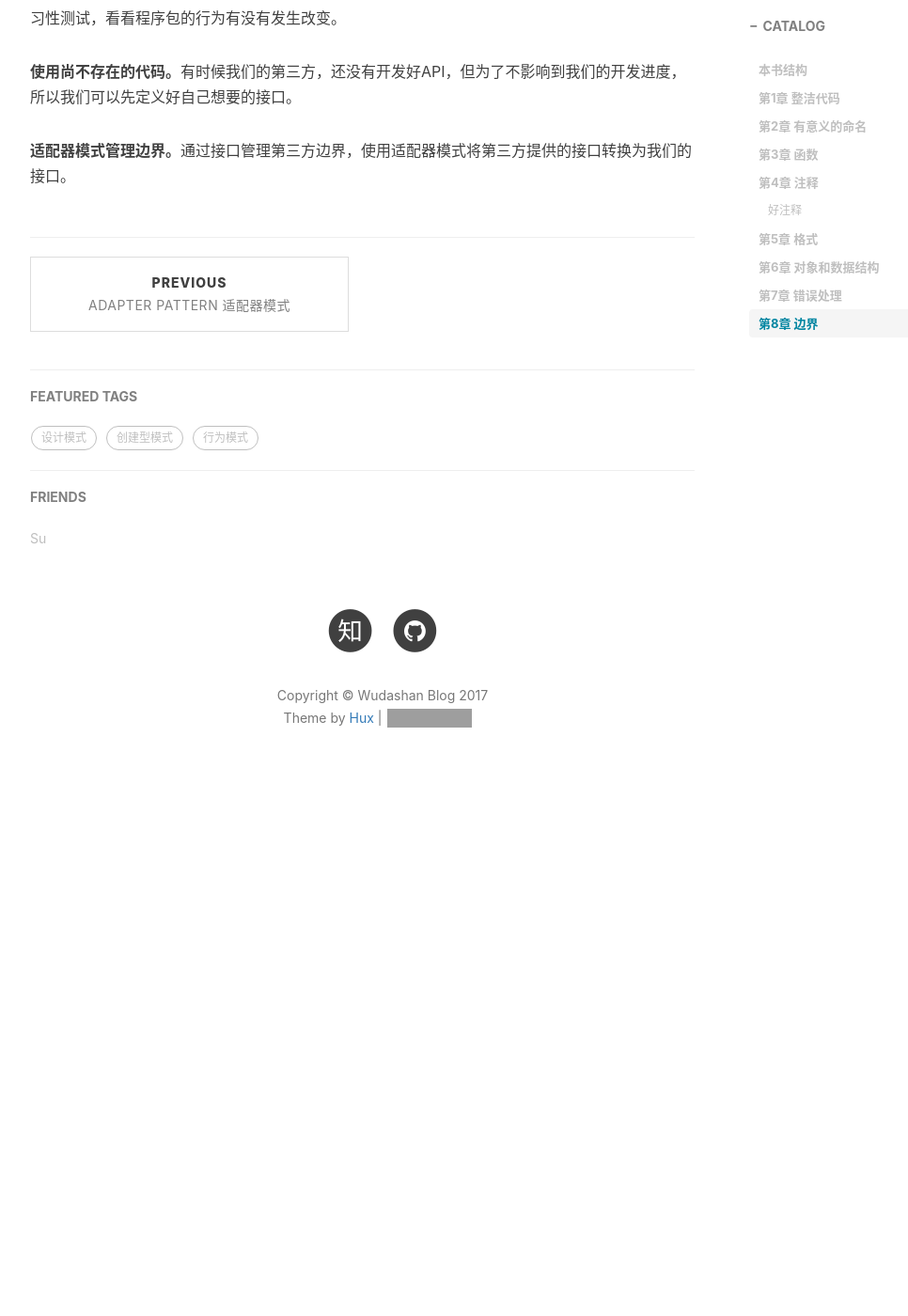
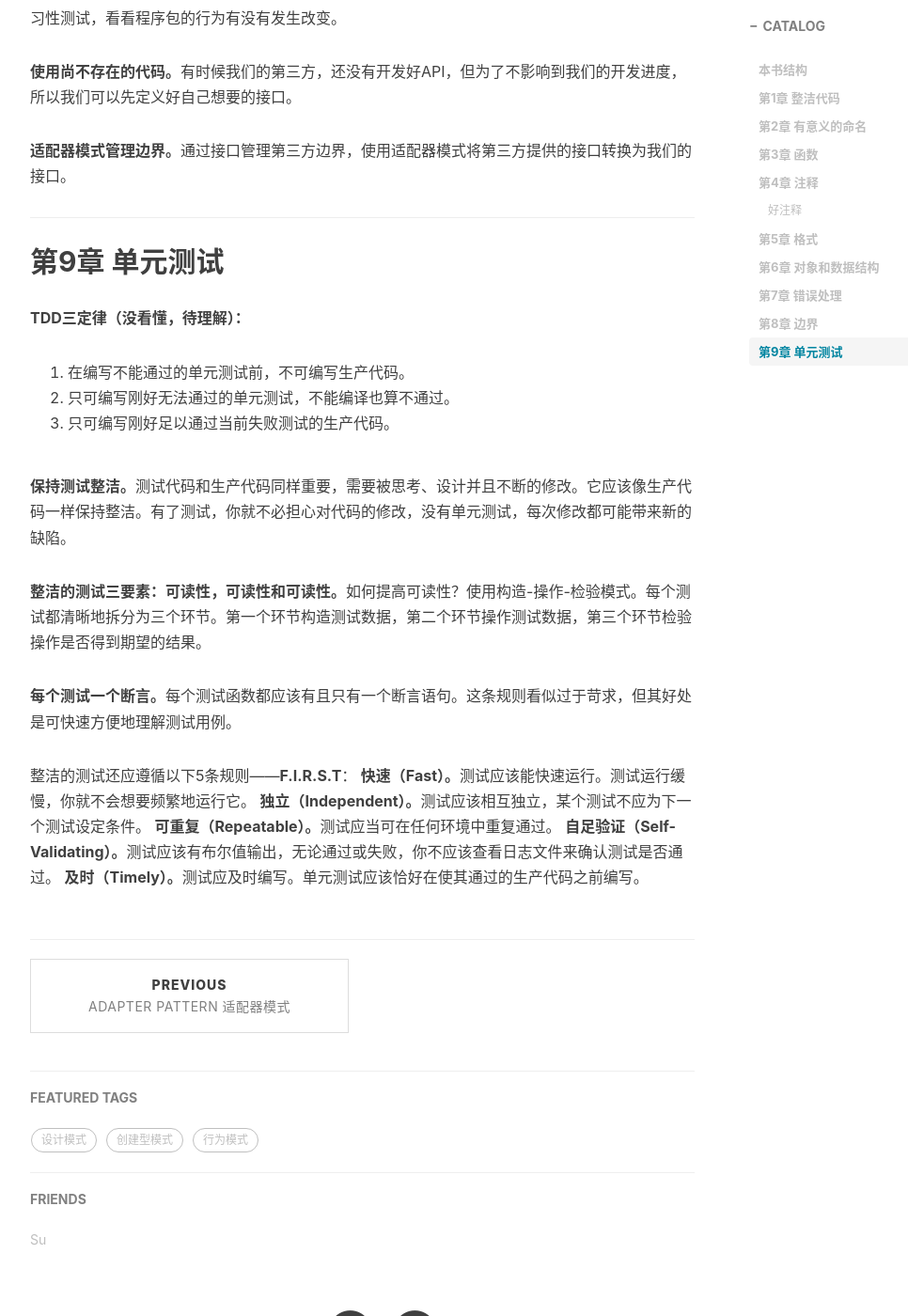
Before and after one commit to wudashan/wudashan.github.io, a Jekyll site: the page built from _posts/2017-05-03-Clean-Code-Read-Notes.markdown, in a window 1280 px wide and 1400 px high, scrolled down 5166 px. Shown: the whole window at 94% size, without its empty margins (233-1199 px from the left). Built offline with Jekyll 4.4.1, drawn with Linux system fonts in a browser that asks for light colours; nearby versions of some CDN libraries; comment, search, counter and statistics services are not loaded; before the commit the page ends 6034 px from its top, so only the background shows below that; grey boxes are pictures that could not be loaded.

Commit message:
新增第九章

```diff
--- a/_posts/2017-05-03-Clean-Code-Read-Notes.markdown
+++ b/_posts/2017-05-03-Clean-Code-Read-Notes.markdown
@@ -152,3 +152,26 @@ String outputDir = context.getOptions().getScratchDir().getAbsolutePath();
 **使用尚不存在的代码。**有时候我们的第三方，还没有开发好API，但为了不影响到我们的开发进度，所以我们可以先定义好自己想要的接口。
 
 **适配器模式管理边界。**通过接口管理第三方边界，使用适配器模式将第三方提供的接口转换为我们的接口。
+
+---
+
+## 第9章 单元测试
+
+**TDD三定律（没看懂，待理解）：**
+
+ 1. 在编写不能通过的单元测试前，不可编写生产代码。
+ 2. 只可编写刚好无法通过的单元测试，不能编译也算不通过。
+ 3. 只可编写刚好足以通过当前失败测试的生产代码。
+
+**保持测试整洁。**测试代码和生产代码同样重要，需要被思考、设计并且不断的修改。它应该像生产代码一样保持整洁。有了测试，你就不必担心对代码的修改，没有单元测试，每次修改都可能带来新的缺陷。
+
+**整洁的测试三要素：可读性，可读性和可读性。**如何提高可读性？使用构造-操作-检验模式。每个测试都清晰地拆分为三个环节。第一个环节构造测试数据，第二个环节操作测试数据，第三个环节检验操作是否得到期望的结果。
+
+**每个测试一个断言。**每个测试函数都应该有且只有一个断言语句。这条规则看似过于苛求，但其好处是可快速方便地理解测试用例。
+
+整洁的测试还应遵循以下5条规则——**F.I.R.S.T**：
+**快速（Fast）。**测试应该能快速运行。测试运行缓慢，你就不会想要频繁地运行它。
+**独立（Independent）。**测试应该相互独立，某个测试不应为下一个测试设定条件。
+**可重复（Repeatable）。**测试应当可在任何环境中重复通过。
+**自足验证（Self-Validating）。**测试应该有布尔值输出，无论通过或失败，你不应该查看日志文件来确认测试是否通过。
+**及时（Timely）。**测试应及时编写。单元测试应该恰好在使其通过的生产代码之前编写。
```
